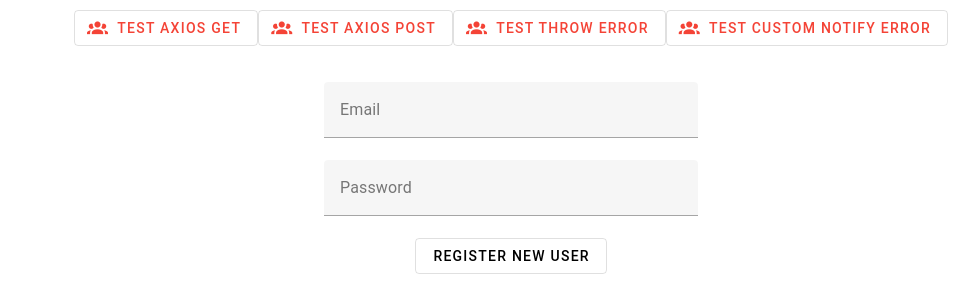
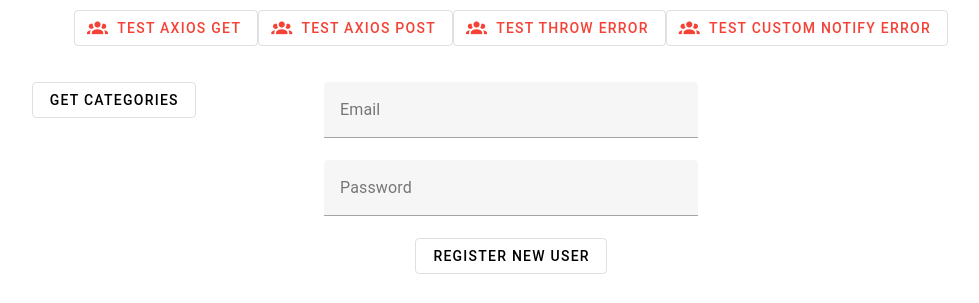
Before and after one commit to Hyperskill-Community/flashcards, a Vue app in the folder frontend/: page /test in a window 1280 px wide. Shown: the part 494-797 px from the top of the page, without its empty margins (129-1108 px from the left). Built offline with nearby package versions, Linux system fonts and the light colour scheme.

Commit message:
access authenticated endpoint from Vue

```diff
--- a/frontend/src/feature/cardmanagement/composables/useCardsService.ts
+++ b/frontend/src/feature/cardmanagement/composables/useCardsService.ts
@@ -1,6 +1,7 @@
 import apiClient from '@/plugins/axios';
 import {useErrorService} from "@/shared/composables/errorService";
 import {useToastService} from "@/shared/composables/toastService";
+import {Category} from "@/feature/cardmanagement/model/category";
 
 const useCardsService = () => {
 
@@ -25,8 +26,30 @@
     }
   }
 
+  const getCategories = async (errorResult: string = 'throw') => {
+    const url = 'http://127.0.0.1:8080/api/categories';
+
+    try {
+      const response = await apiClient.get(url);
+      if (response.status !== 200) {
+        throw new Error(`Error status code ${response.status}!`);
+      } else {
+        const categories = (response.data.categories as Category[]);
+        var result = 'Found categories:\n'
+        categories.forEach((category: Category) => {
+          result += `Id: ${category.id}, Name: ${category.name}, Access ${category.access}\n`;
+        });
+        useToastService().showSuccess('SUCCESS', result)
+      }
+    } catch (error: any) {
+      errorResult === 'throw' ? useErrorService().handleAndThrow(error)
+        : useErrorService().handleAndNotify('custom error', 'custom message');
+    }
+  }
+
   return {
-    postNewUser
+    postNewUser,
+    getCategories,
   }
 }
 export default useCardsService;
--- /dev/null
+++ b/frontend/src/feature/cardmanagement/model/category.ts
@@ -0,0 +1,5 @@
+export type Category = {
+  id: string,
+  name: string,
+  access: string,
+}
--- a/frontend/src/shared/_temptestutils/AxiosLineTemp.vue
+++ b/frontend/src/shared/_temptestutils/AxiosLineTemp.vue
@@ -27,7 +27,11 @@
         </v-col>
       </v-row>
       <v-row>
-        <v-col cols="12" sm="6" md="4"></v-col>
+        <v-col cols="12" sm="6" md="4">
+          <v-btn color="black" border @click="useCardsService().getCategories" variant="text">
+            Get categories
+          </v-btn>
+        </v-col>
         <v-col cols="12" sm="6" md="4">
           <v-text-field v-model="email" label="Email">
           </v-text-field>
```
Also changed, not shown: 1 other file (tests, documents, lock files or other folders).
